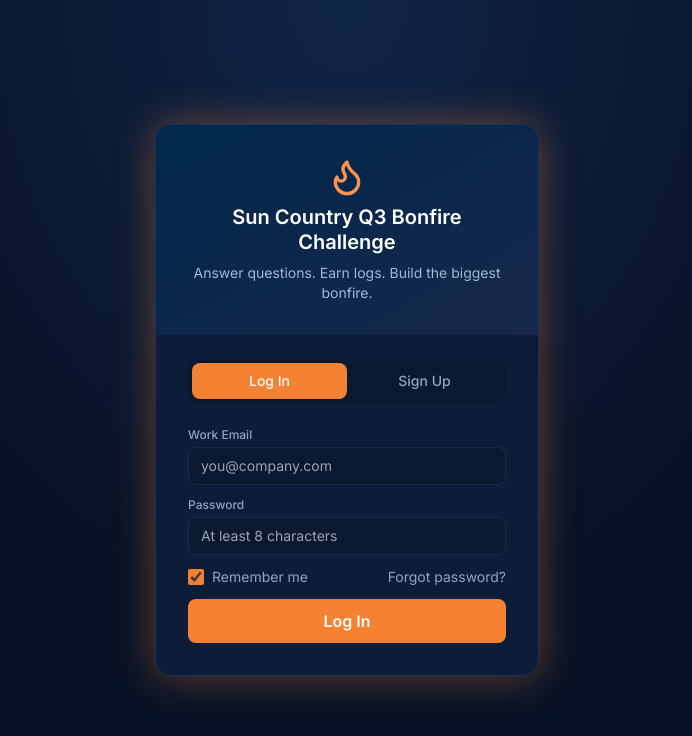
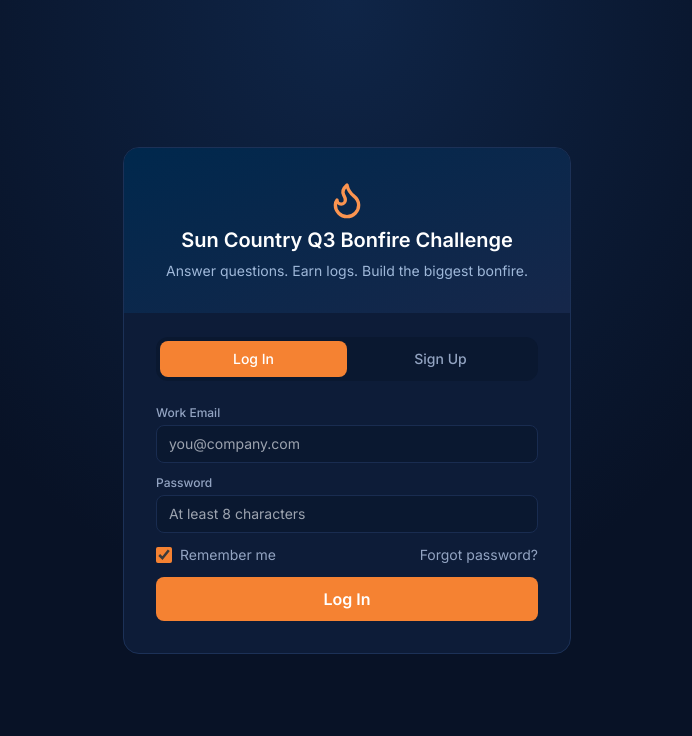
Before and after one commit to kylesuncountryair-stack/Mollygame, a Next.js app: page / in a window 1280 px wide. Shown: the top 736 px of the page, without its empty margins (293-985 px from the left). Built offline with nearby package versions, Linux system fonts and the light colour scheme; no server answers.

Commit message:
Add files via upload

```diff
--- a/src/components/AuthForm.tsx
+++ b/src/components/AuthForm.tsx
@@ -38,7 +38,7 @@
   }
 
   return (
-    <div className="w-full max-w-sm overflow-hidden rounded-2xl border border-navy-600 bg-bg-card shadow-glow">
+    <div className="w-full max-w-md overflow-hidden rounded-2xl border border-navy-600 bg-bg-card">
       <div className="flex flex-col items-center gap-2 bg-gradient-to-br from-navy-900 to-navy-700 p-8 text-center">
         <Flame className="h-10 w-10 text-ember-400" />
         <h1 className="font-display text-xl font-semibold leading-tight text-white">Sun Country Q3 Bonfire Challenge</h1>
--- a/src/components/BonfireVisual.tsx
+++ b/src/components/BonfireVisual.tsx
@@ -56,6 +56,10 @@
 export const LOG_ROTATIONS = [-10, 10, 0, -4, 5, -13];
 export const LOG_COLORS = ["#6b4226", "#7a4d2b"];
 
+// Ember spawn offsets in percentage points from horizontal center (50%),
+// scattered across the flame's actual footprint instead of a single spot.
+const EMBER_OFFSETS = [-14, 10, -4, 18, -20, 6, -10, 20];
+
 export function Logs({ cx, groundY, count }: { cx: number; groundY: number; count: number }) {
   if (count === 0) return null;
   const width = 46 + count * 8;
@@ -97,7 +101,11 @@
               key={i}
               className="absolute bottom-12 h-1.5 w-1.5 rounded-full bg-ember-300 animate-ember"
               style={{
-                left: `${18 + ((i * 64) % 64)}%`,
+                // Spread around the flame's horizontal center (50%), not a
+                // fixed spot — the previous formula `(i * 64) % 64` was
+                // always exactly 0 for any whole i, so every ember spawned
+                // at the same 18% mark regardless of index.
+                left: `${50 + EMBER_OFFSETS[i % EMBER_OFFSETS.length]}%`,
                 animationDelay: `${i * 0.4}s`,
                 animationDuration: `${2.6 + (i % 3) * 0.4}s`,
                 // @ts-expect-error css custom property
```
